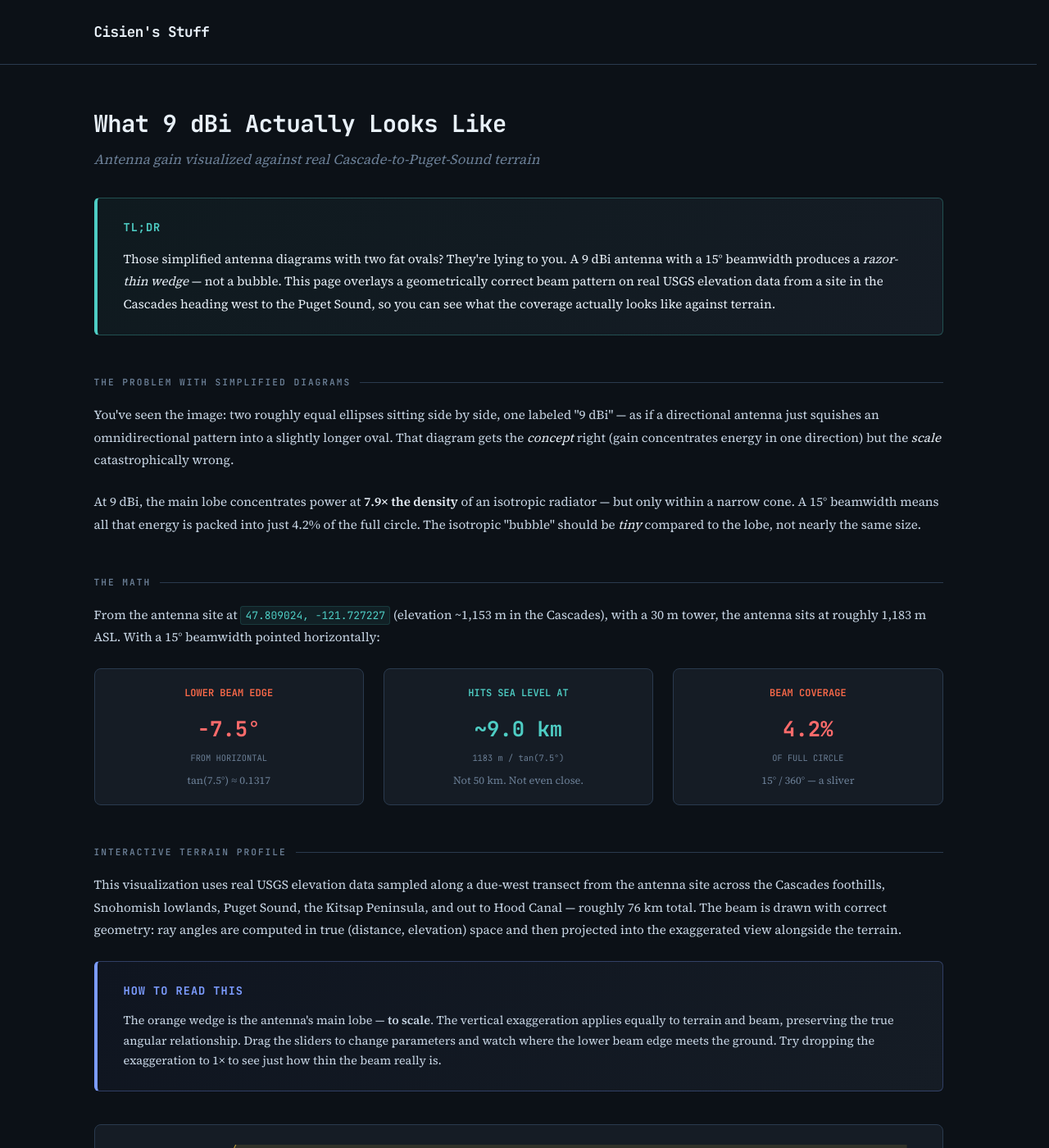
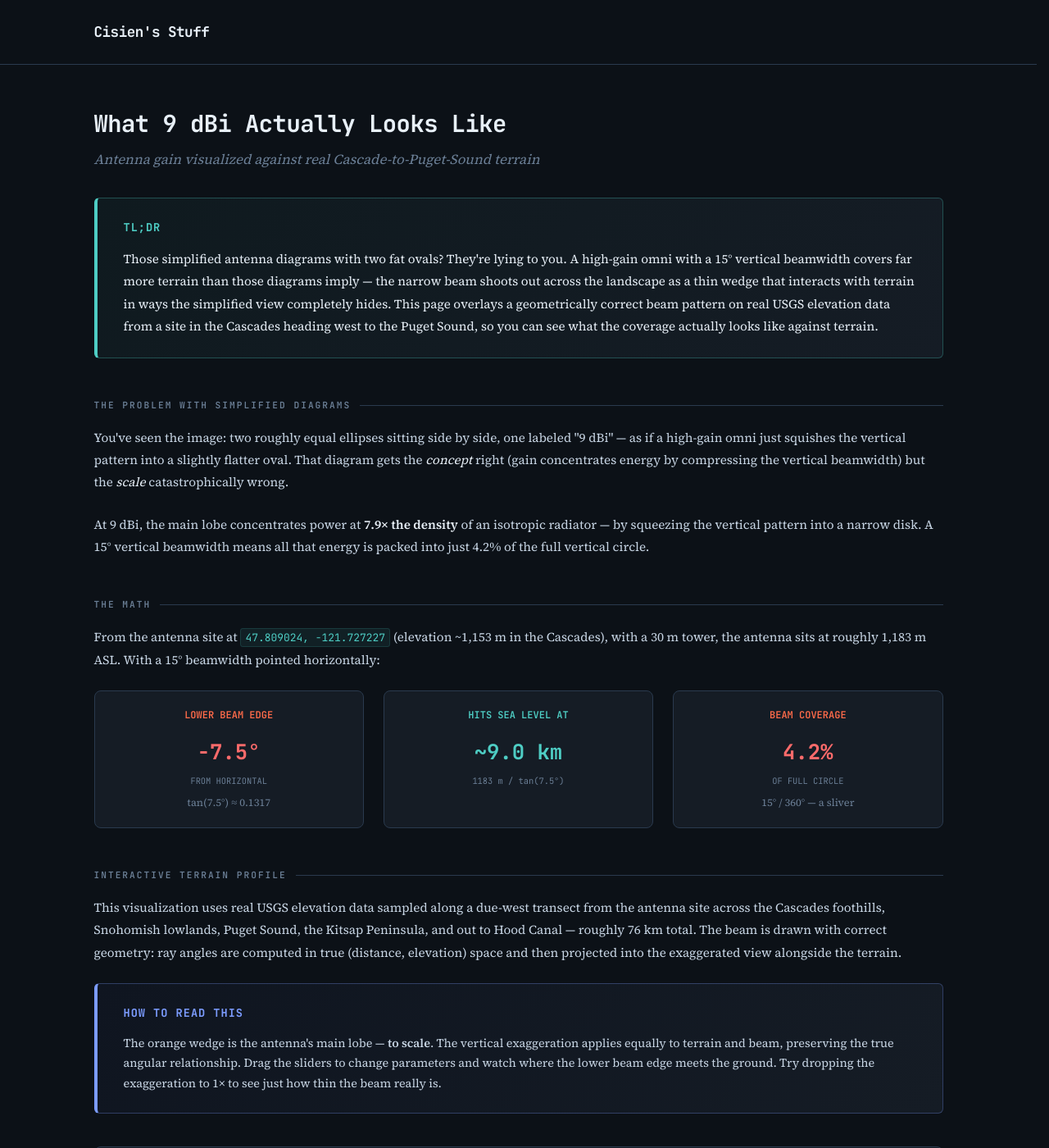
Before and after one commit to Cisien/cisien.github.io, a Jekyll site: the page built from antenna-gain-visualization.html, in a window 1280 px wide and 1400 px high. Shown: the whole window at 82% size. Built offline with Jekyll 4.4.1, drawn with Linux system fonts in a browser that asks for light colours.

Commit message:
Fix antenna gain page to describe omni antennas, not directional
Co-Authored-By: Claude Opus 4.6 <noreply@anthropic.com>

```diff
--- a/antenna-gain-visualization.html
+++ b/antenna-gain-visualization.html
@@ -9,13 +9,13 @@ description: What a 9 dBi antenna beam actually looks like against real terrain
 
   <div class="tldr-box">
     <h3>TL;DR</h3>
-    <p>Those simplified antenna diagrams with two fat ovals? They're lying to you. A 9 dBi antenna with a 15° beamwidth produces a <em>razor-thin wedge</em> — not a bubble. This page overlays a geometrically correct beam pattern on real USGS elevation data from a site in the Cascades heading west to the Puget Sound, so you can see what the coverage actually looks like against terrain.</p>
+    <p>Those simplified antenna diagrams with two fat ovals? They're lying to you. A high-gain omni with a 15° vertical beamwidth covers far more terrain than those diagrams imply — the narrow beam shoots out across the landscape as a thin wedge that interacts with terrain in ways the simplified view completely hides. This page overlays a geometrically correct beam pattern on real USGS elevation data from a site in the Cascades heading west to the Puget Sound, so you can see what the coverage actually looks like against terrain.</p>
   </div>
 
   <div class="section-label">The Problem With Simplified Diagrams</div>
-  <p class="prose">You've seen the image: two roughly equal ellipses sitting side by side, one labeled "9 dBi" — as if a directional antenna just squishes an omnidirectional pattern into a slightly longer oval. That diagram gets the <em>concept</em> right (gain concentrates energy in one direction) but the <em>scale</em> catastrophically wrong.</p>
+  <p class="prose">You've seen the image: two roughly equal ellipses sitting side by side, one labeled "9 dBi" — as if a high-gain omni just squishes the vertical pattern into a slightly flatter oval. That diagram gets the <em>concept</em> right (gain concentrates energy by compressing the vertical beamwidth) but the <em>scale</em> catastrophically wrong.</p>
 
-  <p class="prose">At 9 dBi, the main lobe concentrates power at <strong>7.9× the density</strong> of an isotropic radiator — but only within a narrow cone. A 15° beamwidth means all that energy is packed into just 4.2% of the full circle. The isotropic "bubble" should be <em>tiny</em> compared to the lobe, not nearly the same size.</p>
+  <p class="prose">At 9 dBi, the main lobe concentrates power at <strong>7.9× the density</strong> of an isotropic radiator — by squeezing the vertical pattern into a narrow disk. A 15° vertical beamwidth means all that energy is packed into just 4.2% of the full vertical circle.</p>
 
   <div class="section-label">The Math</div>
   <p class="prose">From the antenna site at <code>47.809024, -121.727227</code> (elevation ~1,153 m in the Cascades), with a 30 m tower, the antenna sits at roughly 1,183 m ASL. With a 15° beamwidth pointed horizontally:</p>
@@ -31,7 +31,7 @@ description: What a 9 dBi antenna beam actually looks like against real terrain
       <div class="data-card-title local">HITS SEA LEVEL AT</div>
       <div class="data-card-number local">~9.0 km</div>
       <div class="data-card-label">1183 m / tan(7.5°)</div>
-      <div class="data-card-desc">Not 50 km. Not even close.</div>
+      <div class="data-card-desc"></div>
     </div>
     <div class="data-card">
       <div class="data-card-title summit">BEAM COVERAGE</div>
```
